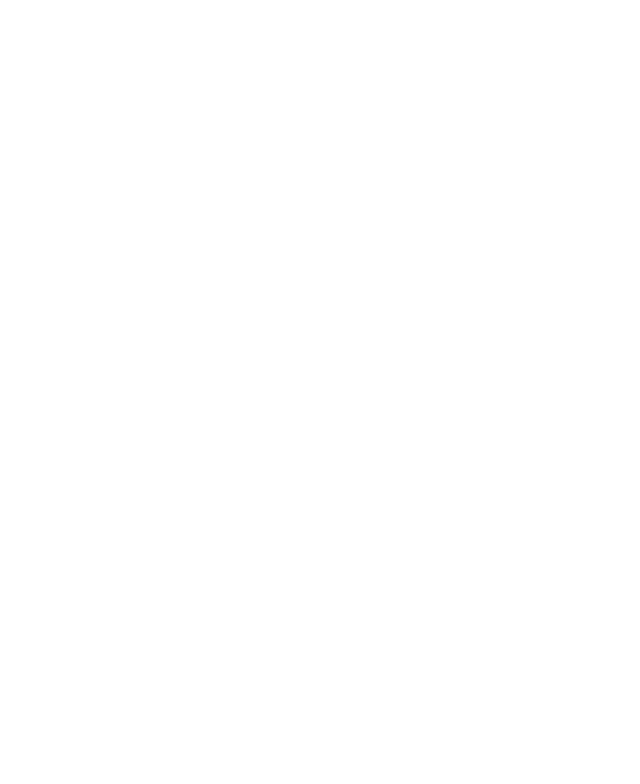
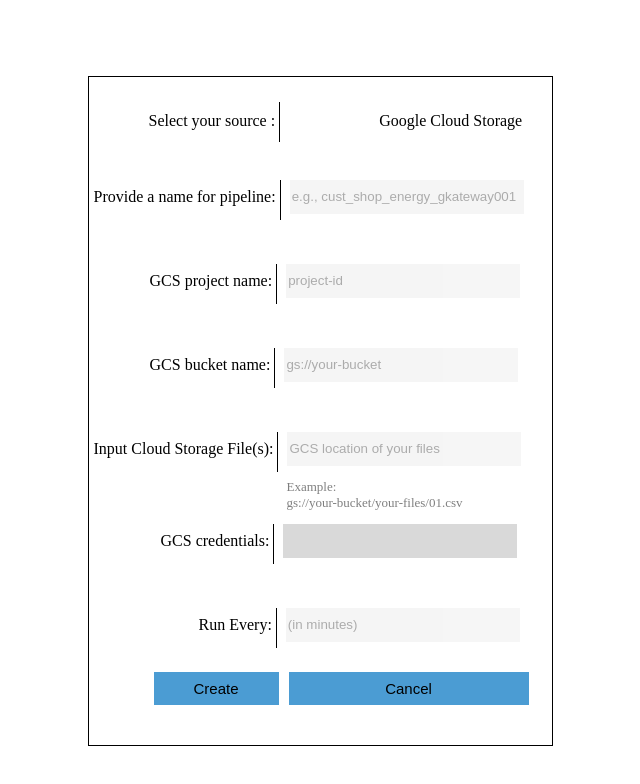
Before and after one commit to vijay1510/Pre-Internship-Test-for-FD, a plain HTML site: page index.html in a window 1280 px wide. Shown: the whole page, without its empty margins (320-960 px from the left). Drawn offline with Linux system fonts and the light colour scheme.

Commit message:
task 1 compelted

```diff
--- a/index.html
+++ b/index.html
@@ -4,7 +4,66 @@
     <meta charset="UTF-8" />
     <meta http-equiv="X-UA-Compatible" content="IE=edge" />
     <meta name="viewport" content="width=device-width, initial-scale=1.0" />
+
     <title>Document</title>
+    <link rel="stylesheet" href="styles.css" />
+    <script src="script.js" defer></script>
   </head>
-  <body></body>
+  <body>
+    <! -- Task 1 - start -->
+    <form action="/" method="GET">
+      <div id="layout">
+        <label class="title source"
+          ><span class="selection">Select your source :</span>
+          <span class="line"></span>
+          <span class="google">Google Cloud Storage</span>
+        </label>
+        <label class="title left"
+          >Provide a name for pipeline: <span class="line"></span>
+          <input
+            type="text"
+            placeholder="e.g., cust_shop_energy_gkateway001"
+            required
+          />
+        </label>
+        <label class="title right">
+          GCS project name: <span class="line"></span>
+          <input type="text" placeholder="project-id" required />
+        </label>
+        <label class="title right">
+          GCS bucket name: <span class="line"></span>
+          <input type="text" placeholder="gs://your-bucket" required />
+        </label>
+        <label class="title left">
+          Input Cloud Storage File(s): <span class="line"></span>
+          <input
+            type="text"
+            placeholder="GCS location of your files"
+            required
+          />
+          <div class="example">
+            <p>
+              Example: <br />
+              gs://your-bucket/your-files/01.csv
+            </p>
+          </div>
+        </label>
+        <label class="title credentials"
+          >GCS credentials: <span class="line"></span>
+          <input type="text" required />
+        </label>
+        <label class="title run">
+          Run Every: <span class="line"></span>
+          <input type="number" placeholder="(in minutes)" min="0" />
+        </label>
+        <div class="button">
+          <button class="create" type="submit">Create</button>
+          <button class="cancel">Cancel</button>
+        </div>
+      </div>
+    </form>
+    <! -- Task 1 - end -->
+    <! -- Task 2 - start -->
+    <! -- Task 2 - end -->
+  </body>
 </html>
--- /dev/null
+++ b/script.js
@@ -0,0 +1,35 @@
+/* Task 1*/
+const form = document.querySelector("form");
+const allInput = document.querySelectorAll("input");
+const clear = document.querySelector(".cancel");
+const inputToArray = Array.from(allInput);
+
+clear.addEventListener("click", (e) => {
+  e.preventDefault();
+  allInput.forEach((e) => (e.value = ""));
+});
+
+form.addEventListener("submit", (e) => {
+  e.preventDefault();
+  const startsWith = ["-", "_", "+"];
+  const specialChars = /[`!@#$%^&*()_+\-=\[\]{};':"\\|,.<>\/?~]/;
+  const all = inputToArray.filter(
+    (e) =>
+      e.value.length < 5 ||
+      startsWith.includes(e.value) ||
+      specialChars.test(e.value)
+  );
+  if (all.length > 0) {
+    alert(
+      "all input fields must follow these conditions : \n\na. Minimum length 5 \nb. No special characters \nc. Cannot start with '-', '_', '+' "
+    );
+  } else {
+    alert("congrats!, form is successfully completed");
+    allInput.forEach((e) => (e.value = ""));
+  }
+});
+
+/* Task 1*/
+/* --------------------------------------------------------------------------------------------------------------------------------------------------------- */
+
+/* Task 2*/
--- /dev/null
+++ b/styles.css
@@ -0,0 +1,86 @@
+h1 {
+  color: red;
+}
+.line {
+  border-left: 1.3px solid black;
+  height: 40px;
+  position: absolute;
+}
+label {
+  display: block;
+  padding: 25px;
+  position: relative;
+}
+input {
+  background: #f0f0f0;
+  width: 230px;
+  height: 32px;
+  border: none;
+  opacity: 0.6;
+  margin-left: 10px;
+}
+#layout {
+  border: 1px solid black;
+  height: auto;
+  width: 458px;
+  margin: 6% auto;
+  padding-left: 5px;
+}
+.left {
+  padding-left: 0;
+}
+.right {
+  margin-left: 31px;
+}
+.credentials {
+  margin-left: 42px;
+}
+.run {
+  margin-left: 80px;
+}
+.credentials input {
+  background-color: #c0c0c0;
+}
+.button {
+  margin-bottom: 40px;
+  margin-left: 60px;
+  margin-top: 5px;
+}
+.create {
+  height: 33px;
+  width: 125px;
+  background-color: #4b9cd3;
+  color: black;
+  border: none;
+  font-size: 15px;
+  margin-right: 6px;
+}
+.cancel {
+  height: 33px;
+  width: 240px;
+  background-color: #4b9cd3;
+  color: black;
+  border: none;
+  font-size: 15px;
+}
+.example {
+  font-size: small;
+  margin-left: 193px;
+  opacity: 0.5;
+  margin-bottom: -50px;
+}
+div p {
+  padding: 0;
+}
+
+.source {
+  margin-left: 30px;
+}
+.google {
+  display: inline-block;
+  margin-left: 100px;
+}
+.selection {
+  display: inline-block;
+  margin-top: 10px;
+}
```
Also changed, not shown: data.js (added, +35 -0 lines), index.css (deleted), index.js (deleted).
